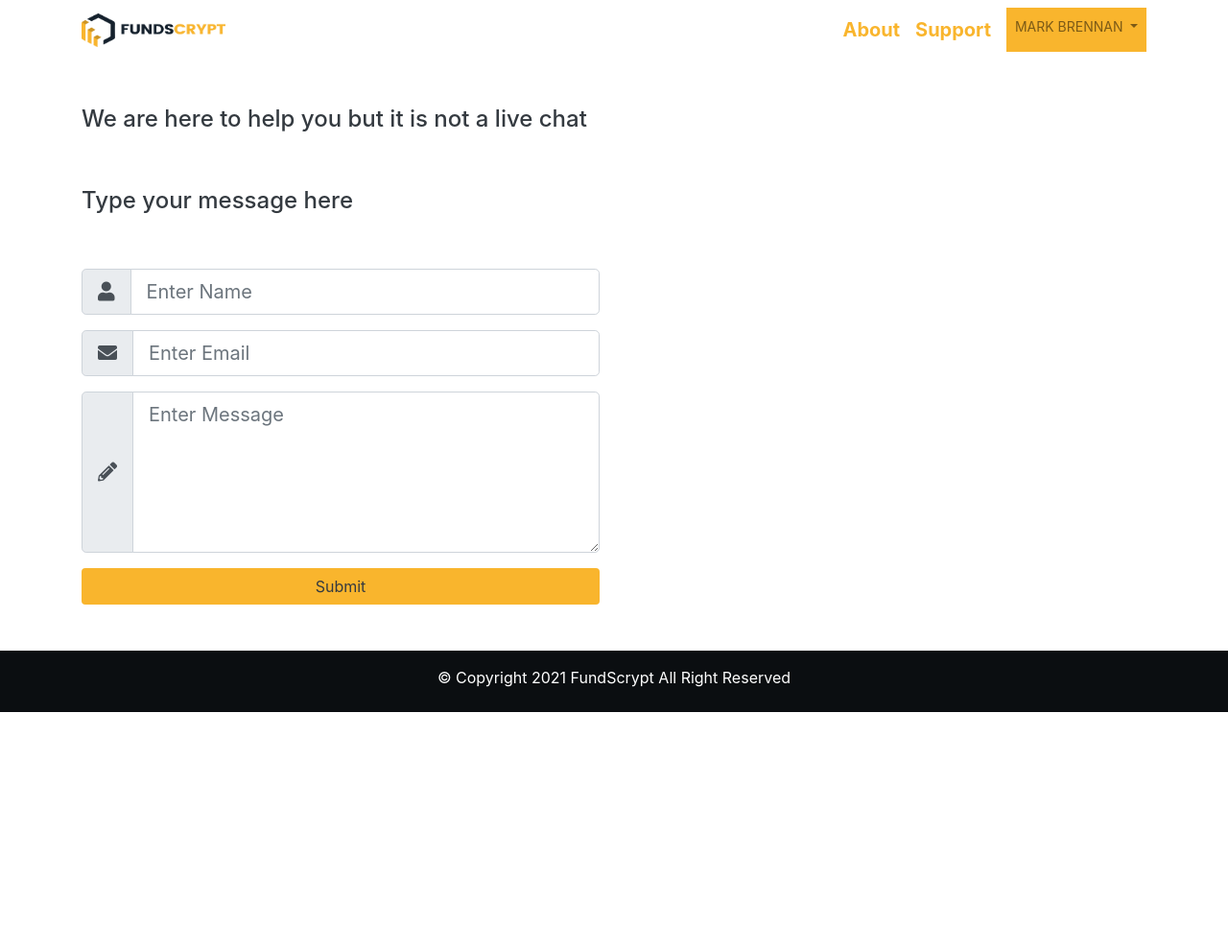
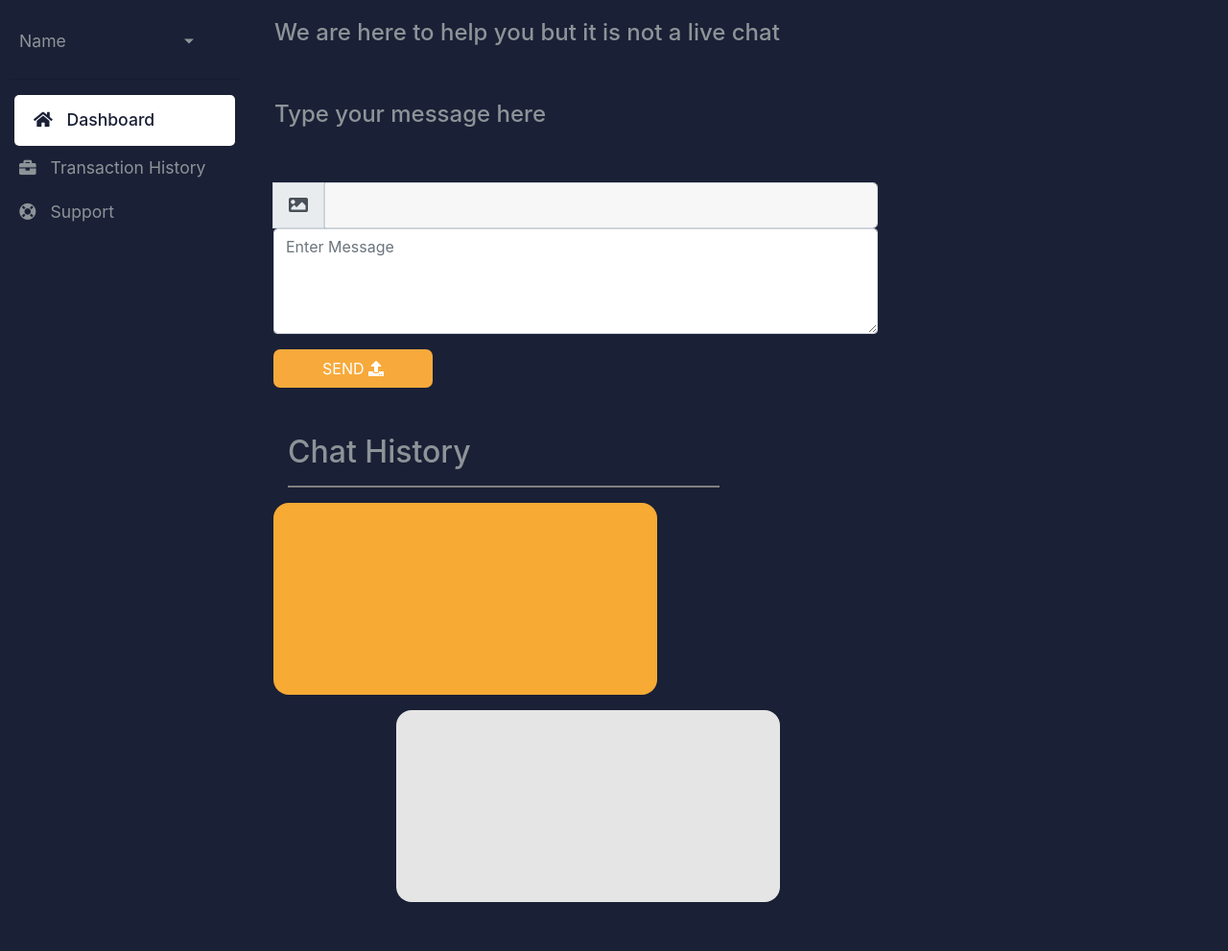
Before and after one commit to DivineChuks/support, a plain HTML site: page index.html in a window 1280 px wide. Shown: the whole page at 96% size. Before the commit the page ends 800 px from the top, so only its background shows below. Drawn offline with Linux system fonts and the light colour scheme.

Commit message:
additional commit

```diff
--- a/css/style.css
+++ b/css/style.css
@@ -1,16 +1,140 @@
- body {
+body {
   overflow-x: hidden;
-
+  background-color: #1a2035;
 }
 
-.nav-item{
+.wrapper {
+  display: flex;
+  text-decoration: none;
+}
+
+#sidebar {
+  min-width: 250px;
+  max-width: 250px;
+  background: #1a2035;
+  color: white !important;
+  transition: all 0.3s;
+}
+
+.read {
+  background-color: #f7f7f7 !important;
+}
+
+.send {
+  padding: 7px 50px !important;
+  border-radius: 7px !important;
+}
+
+#sidebar .sidebar-header {
+  padding: 20px;
+}
+
+#sidebar ul.components {
+  padding: 20px 0;
+  margin-left: 10px;
+}
+
+.dashboard {
+  background-color: white;
+  padding: 3px 10px;
+  margin: 0 5px;
+  border-radius: 5px;
+}
+
+.dashboard a {
+  color: #1a2035 !important;
+  font-size: 11px;
+  font-weight: 500;
+}
+
+.account a {
+  color: #8d9498 !important;
+  font-size: 14px;
+}
+
+.trans a {
+  color: #8d9498 !important;
+  font-size: 14px;
+}
+
+.support a {
+  color: #8d9498 !important;
+  font-size: 14px;
+}
+
+.active a {
+  color: #8d9498 !important;
+  font-size: 14px;
+}
+
+.dashboard i {
+  margin-right: 10px;
+}
+
+.trans i {
+  margin-right: 10px;
+}
+
+.support i {
+  margin-right: 10px;
+}
+
+.trans:hover {
+  background-color: #3d4252;
+  margin: 0 5px;
+  border-radius: 5px;
+}
+
+.support:hover {
+  background-color: #3d4252;
+  margin: 0 5px;
+  border-radius: 5px;
+}
+
+#sidebar ul p {
+  color: #fff;
+  padding: 10px;
+}
+
+#sidebar ul li a {
+  padding: 10px;
+  font-size: 1.1em;
+  display: block;
+  color: white;
+}
+
+a[data-toggle='collapse'] {
+  position: relative;
+}
+
+.dropdown-toggle::after {
+  display: block;
+  position: absolute;
+  top: 50%;
+  right: 20%;
+  transform: translateY(-50%);
+}
+
+ul ul a {
+  font-size: 0.9em;
+}
+
+#content {
+  width: 100%;
+  padding: 20px;
+  min-height: 100vh;
+}
+
+.nav-item {
   font-size: 20px !important;
   color: #f9b52d !important;
   font-weight: bold;
 }
-.first .nav-item a{
+
+.first .nav-item a {
   color: #f9b52d !important;
 }
+
 .second {
   border: 1px solid gray !important;
   margin-top: 20px !important;
@@ -43,40 +167,15 @@
   margin-right: 50px;
 }
 
-
 a {
   text-decoration: none !important;
 }
 
-.head{
+.head {
   padding: 1px !important;
 }
 
-
-.adjust{
-  margin-top: -150px;
-  border-radius: 10px;
-  padding: 5px 3px 3px;
-  color: #fff;
-
-}
-
-.adjust1{
-  margin-top: -190px;
-  border-radius: 10px;
-  padding: 5px 3px 3px;
-  color: #fff;
-
-}
-.adjust2{
-  margin-top: -150px;
-  border-radius: 10px;
-  padding: 5px 3px 3px;
-  color: #fff;
-
-}
-
-.column{
+.column {
   margin-left: 440px;
   border-radius: 10px;
   padding: 5px 3px;
@@ -84,60 +183,29 @@ a {
   margin-top: -30px;
 }
 
+.firstChat {
+  background-color: #e5e5e5;
+  padding: 100px 200px;
+  margin-left: 8rem;
+  border-radius: 1rem;
+}
+
+.secondChat {
+  background-color: #f7aa34;
+  padding: 100px 200px;
+  border-radius: 1rem;
+  margin-right: 8rem;
+}
+
+#topBorder {
+  border-top: 2px solid grey !important;
+}
 
 @media (max-width: 767px) {
-  .body{
+  .body {
     overflow-x: hidden !important;
   }
-  .second {
-    border: 1px solid gray !important;
-    margin-top: 20px !important;
-    margin-left: 0 !important;
-    margin-right: 0 !important;
-    border-radius: 10px;
-    padding: 2px !important;
+  #sidebar {
+    display: none;
   }
-
-
-.circle-box {
-  margin-top: 20px;
-  margin-left: 0px !important;
-  padding: 100px;
-  border: 1px solid #fff !important;
-  border-radius: 5px;
 }
-
-  .circle {
-    margin-top: -50px;
-    width: 200px;
-    height: 200px;
-    margin-left: -40px !important;
-    margin-right: 300px !important;
-    border-radius: 50%;
-    border: 10px solid #f9b52d;
-    padding: 10px;
-  }
-
-  .second .nav-item {
-    border-left: 1px solid gray;
-    font-size: 12px !important;
-  }
-
-  .adjust1{
-    margin-top: 90px !important;
-    border-radius: 10px;
-    padding: 5px 3px 3px;
-    color: #fff;
-
-  }
-  .adjust2{
-    margin-top: 50px !important;
-    border-radius: 10px;
-    padding: 5px 3px 3px;
-    color: #fff;
-
-  }
-
-
-
-}
--- a/index.html
+++ b/index.html
@@ -12,99 +12,90 @@
     <link rel="stylesheet" href="font/css/fontawesome.min.css">
     <title>Fund Scrypt</title>
 </head>
-<body>
+<body style="background-color: #1a2035;">
 
 <!--Navigation-->
 
-<nav class="first navbar navbar-expand-lg navbar-light mb-5" style="background-color: white !important;">
-    <div class="container">
-        <a class="navbar-brand" href="#">
-            <img class="logo" src="images/FundsCrypt (1).jpg" width="150" height="35"  alt="">
-        </a>
-        <button class="navbar-toggler" data-toggle="collapse" data-target="#navbarCollapse">
-            <span class="navbar-toggler-icon"></span>
-        </button>
-        <div class="collapse navbar-collapse" id="navbarCollapse">
-            <ul class="navbar-nav text-center ml-auto">
-                <li class="nav-item">
-                    <a href="#Support" class="nav-link">About</a>
-                </li>
-                <li class="nav-item mr-2">
-                    <a href="#Support" class="nav-link">Support</a>
-                </li>
-                <li class="dropdown" style="background-color:#f9b52d ;">
-                    <a class="btn btn-sm nav-link dropdown-toggle" href="#" id="navbarDropdown" role="button" data-toggle="dropdown" aria-haspopup="true" aria-expanded="false">
-                      MARK BRENNAN
-                    </a>
-                    <div class="dropdown-menu" aria-labelledby="navbarDropdown">
-                      <a class="dropdown-item" href="#">Verification</a>
-                      <a class="dropdown-item" href="#">Security</a>
-                      <a class="dropdown-item" href="#">Preferred Currency</a>
-                      <a class="dropdown-item" href="#">Notification</a>
-                      <div class="dropdown-divider"></div>
-                      <a class="dropdown-item" href="#">Login</a>
-                    </div>
+<div class="wrapper">
+    <nav id="sidebar">
+        <ul class="list-unstyled components">
+            <li class="active mb-3">
+                <a href="#homeSubmenu" data-toggle="collapse" aria-expanded="false" class="dropdown-toggle">Name</a>
+                <hr class="line">
+                <ul class="collapse list-unstyled" id="homeSubmenu">
+                    <li class="account">
+                        <a href="#">Account Settings</a>
                     </li>
                 </ul>
-        </div>
-    </div>
+            </li>
+            <li class="dashboard">
+                <a href="#"><i class="fas fa-home"></i>  Dashboard</a>
+            </li>
+            <li class="trans">
+                <a href="#"><i class="fa fa-briefcase"></i>  Transaction History</a>
+            </li>
+            <li class="support">
+                <a href="#"><i class="fa fa-life-ring"></i> Support</a>
+            </li>
+        </ul>
     </nav>
 
-  <div class="container">
-    <div class="row mb-5">
+<div id="content">
+
+        <div class="row mb-5 message">
             <div class="col-12">
-            <h4 class="text-dark">We are here to help you but it is not a live chat</h4>
+                <h4 class="ml-3" style="color: #8d9498 ">We are here to help you but it is not a live chat</h4>
             </div>
         </div>
 
         <div class="row mb-5">
             <div class="col-12">
-            <h4 class="text-dark">Type your message here</h4>
+                <h4 class="ml-3" style="color: #8d9498 ">Type your message here</h4>
+            </div>
+        </div>
+
+
+        <div class="container">
+            <div class="row">
+                <div class="col-md-8">
+                    <form>
+                        <div type="text" class="input-group input-group-lg">
+                            <div class="input-group-append">
+                                <span class="input-group-text">
+                                    <i class="fas fa-image"></i>
+                                </span>
+                            </div>
+                            <input class="read form-control shadow-none" type="text" placeholder="" readonly>
+                        </div>
+                        <div type="text" class="form-group mb-3">
+                                <textarea type="text" class="form-control shadow-none" rows="4" placeholder="Enter Message"></textarea>
+                        </div>
+                        <button type="submit" class="btn text-white mb-5 send" style="background-color:#f7AA3B;">SEND <i class="fa fa-upload"></i></button>
+                    </form>
+                </div>
+
+            </div>
+        <div class="container">
+                <div class="row">
+                        <div class="col-md-6">
+                            <h2 style="color: #8d9498">Chat History</h2>
+                            <div id="topBorder" class="border-top border-secondary mx-auto my-3 w-100"></div>
                         </div>
                     </div>
             </div>
-
-  <div class="container">
             <div class="row">
                     <div class="col-md-6">
-            <form>
-                <div type="text" class="input-group input-group-lg mb-3">
-                    <div class="input-group-prepend">
-                        <span class="input-group-text">
-                            <i class="fas fa-user"></i>
-                        </span>
+                        <div class="secondChat mb-3">
+
                         </div>
-                    <input type="text" class="form-control form-control-lg shadow-none" placeholder="Enter Name">
-                </div>
-                <div type="text" class="input-group input-group-lg mb-3">
-                    <div class="input-group-prepend">
-                        <span class="input-group-text">
-                            <i class="fas fa-envelope"></i>
-                        </span>
-                    </div>
-                    <input type="email" class="form-control form-control-lg shadow-none" placeholder="Enter Email">
-                </div>
-                <div type="text" class="input-group input-group-lg mb-3">
-                    <div class="input-group-prepend">
-                        <span class="input-group-text">
-                            <i class="fas fa-pencil-alt"></i>
-                        </span>
-                    </div>
-                    <textarea type="text" class="form-control shadow-none" rows="5" placeholder="Enter Message"></textarea>
-                </div>
+                        <div class="firstChat mb-5">
 
-                <input type="submit" value="Submit" class="btn btn-block text-dark mb-5" style="background-color:#f9b52d;">
-            </form>
                         </div>
                     </div>
             </div>
-
-  <footer style="background-color: #0b0e11;" class="p-2">
-    <div class="text-center text-white mt-2">
-        <p>&copy; Copyright 2021 FundScrypt All Right Reserved</p>
         </div>
-  </footer>
-
+    </div>
+</div>
   <script src="js/jquery.min.js"></script>
    <!-- Popper JS -->
 <script src="js/popper.min.js"></script>
```
Lines whose indentation alone changed are shown as unchanged.
